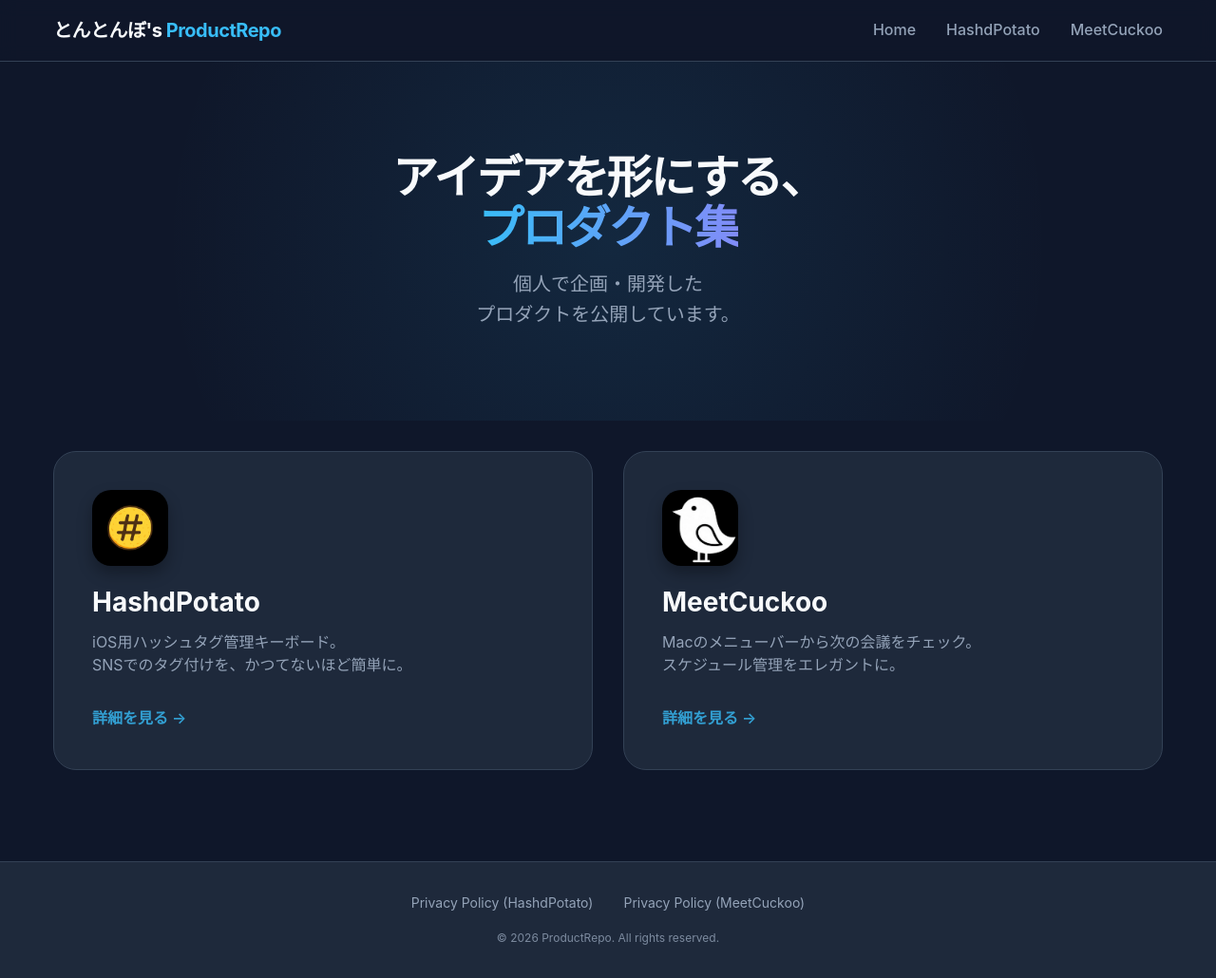
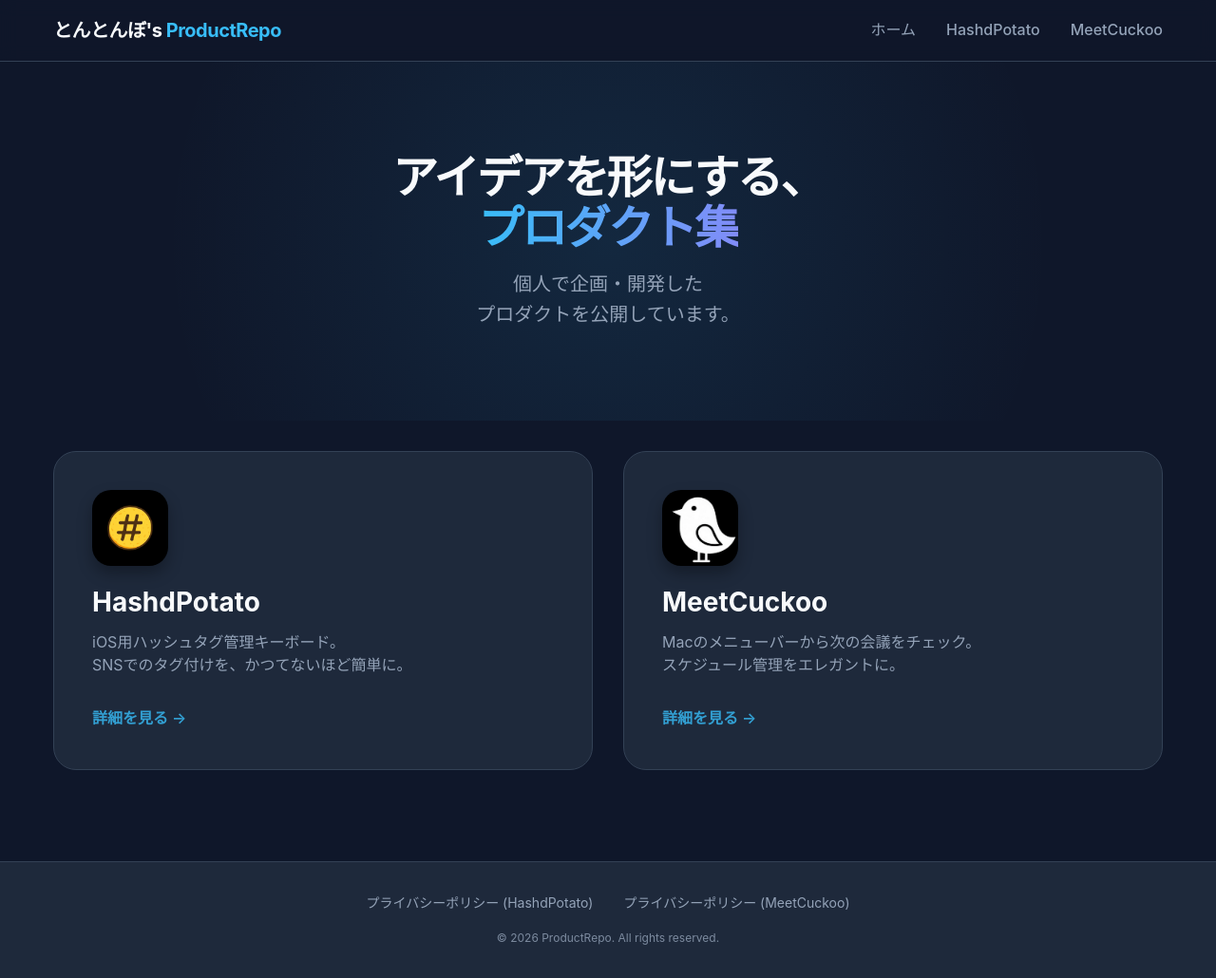
Before and after one commit to KaitoMuraoka/product-web, a React (Vite) app: page / in a window 1280 px wide. Shown: the whole page at 95% size. Built offline with nearby package versions, Linux system fonts and the light colour scheme.

Commit message:
文章を日本語に編集

```diff
--- a/index.html
+++ b/index.html
@@ -1,5 +1,5 @@
 <!doctype html>
-<html lang="en">
+<html lang="ja">
 
 <head>
   <meta charset="UTF-8" />
--- a/src/components/Footer.tsx
+++ b/src/components/Footer.tsx
@@ -7,8 +7,8 @@ export const Footer: React.FC = () => {
         <footer className="site-footer">
             <div className="container footer-content">
                 <div className="footer-links">
-                    <Link to="/hashdpotato/privacy">Privacy Policy (HashdPotato)</Link>
-                    <Link to="/meetcuckoo/privacy">Privacy Policy (MeetCuckoo)</Link>
+                    <Link to="/hashdpotato/privacy">プライバシーポリシー (HashdPotato)</Link>
+                    <Link to="/meetcuckoo/privacy">プライバシーポリシー (MeetCuckoo)</Link>
                 </div>
                 <p className="copyright">&copy; {new Date().getFullYear()} ProductRepo. All rights reserved.</p>
             </div>
--- a/src/components/Header.tsx
+++ b/src/components/Header.tsx
@@ -10,7 +10,7 @@ export const Header: React.FC = () => {
                     とんとんぼ's <span className="logo-accent">ProductRepo</span>
                 </Link>
                 <nav className="main-nav">
-                    <Link to="/">Home</Link>
+                    <Link to="/">ホーム</Link>
                     <Link to="/hashdpotato">HashdPotato</Link>
                     <Link to="/meetcuckoo">MeetCuckoo</Link>
                 </nav>
```
